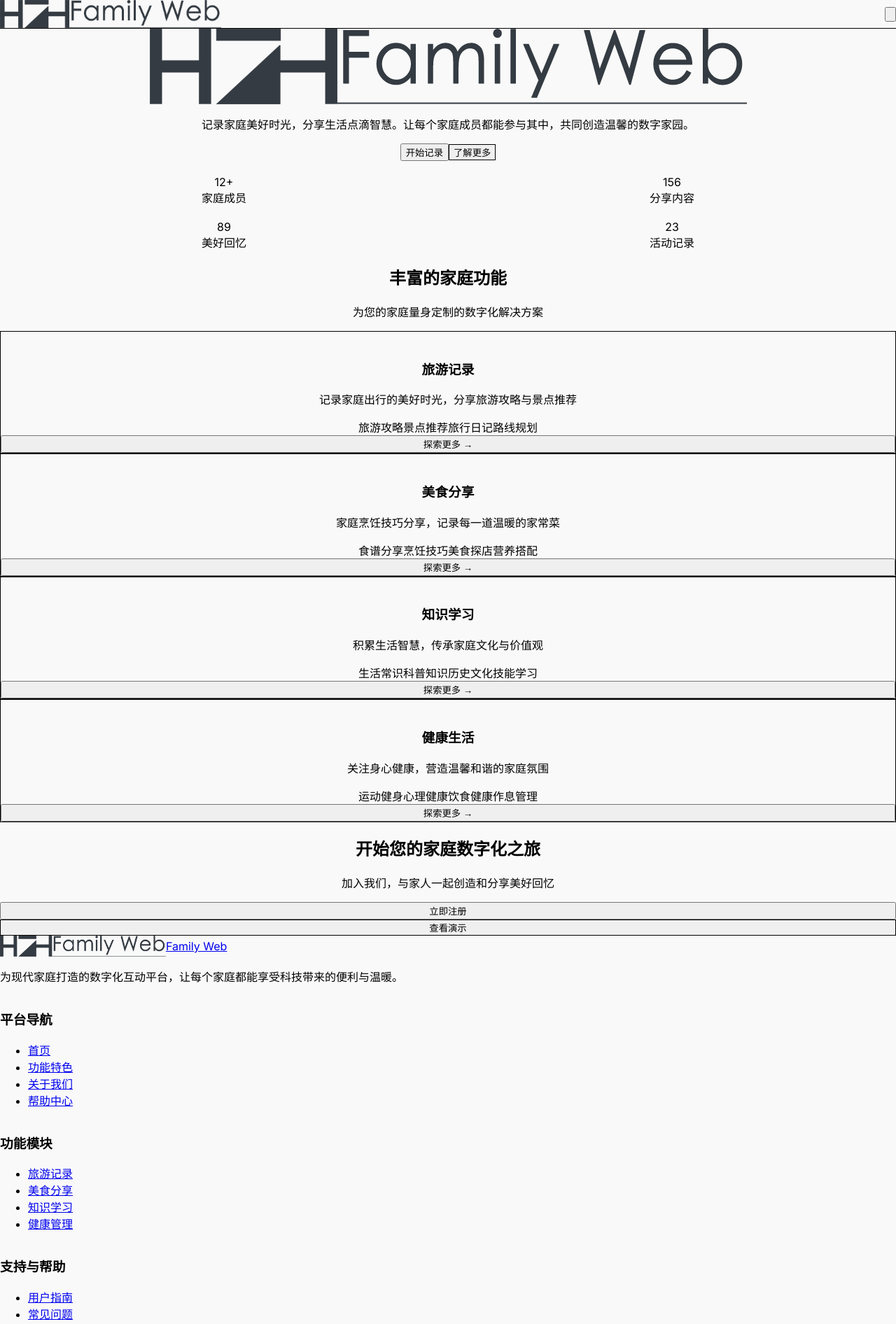
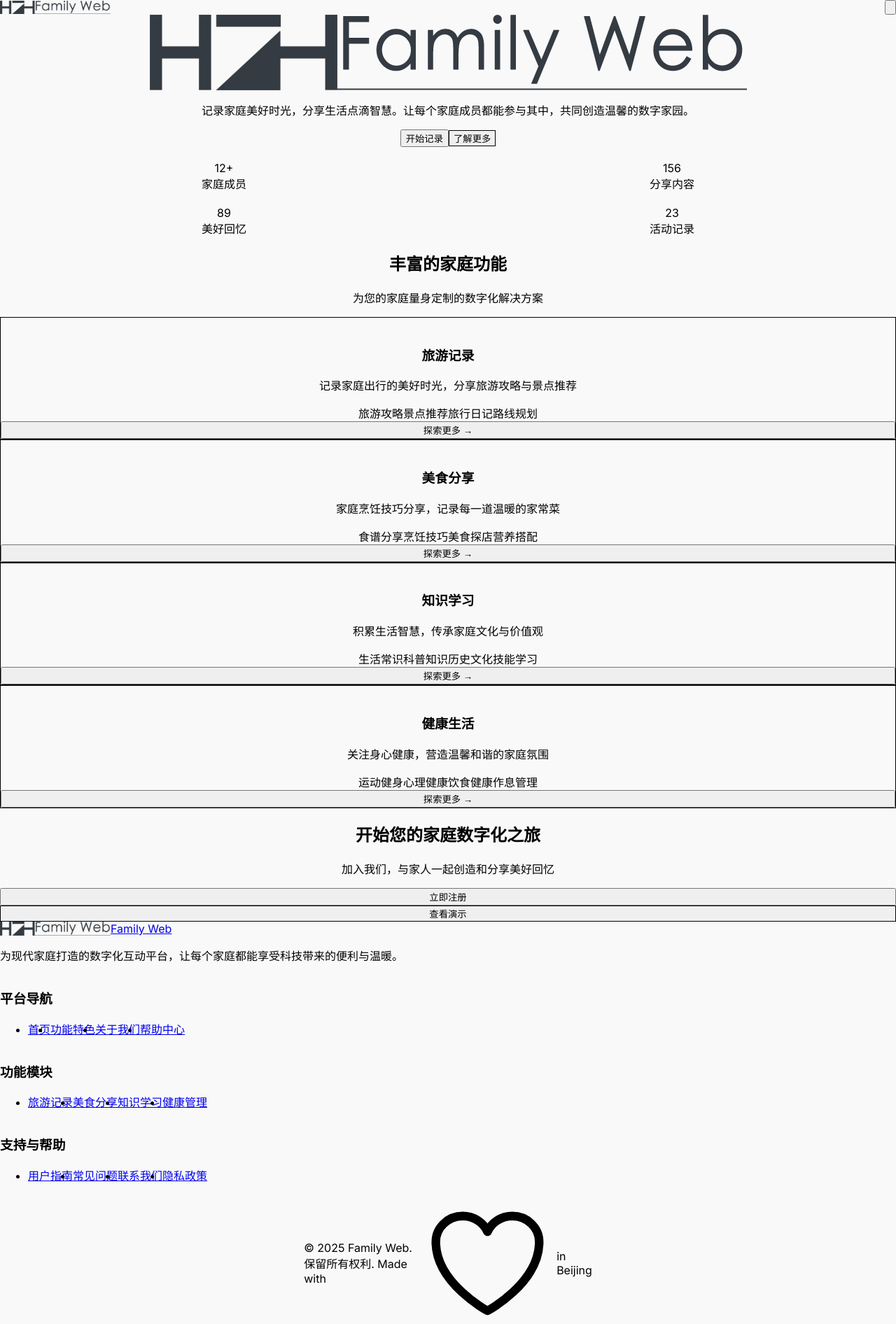
Before and after one commit to HYH761/Familyweb, a Next.js app in the folder family-platform/: page / in a window 1280 px wide. Shown: the top 1892 px of the page at 70% size. Built offline with nearby package versions, Linux system fonts and the light colour scheme.

Commit message:
UI优化：1.移除所有分割线 2.调整Logo大小 3.使导航链接水平排列

```diff
--- a/family-platform/src/components/Footer.tsx
+++ b/family-platform/src/components/Footer.tsx
@@ -38,9 +38,9 @@ export default function Footer() {
               <Image
                 src="/images/logo-hq.png"
                 alt="Family Web Platform Logo"
-                width={120}
-                height={30}
-                className="h-8 w-auto object-contain"
+                width={88}
+                height={20}
+                className="h-5 w-auto object-contain"
                 unoptimized
               />
               <span className="text-xl font-bold">Family Web</span>
@@ -56,7 +56,7 @@ export default function Footer() {
               {/* 平台链接 */}
               <div>
                 <h3 className="text-lg font-semibold mb-4">平台导航</h3>
-                <ul className="space-y-2">
+                <ul className="flex flex-wrap gap-3">
                   {footerLinks.platform.map((link) => (
                     <li key={link.href}>
                       <Link
@@ -73,7 +73,7 @@ export default function Footer() {
               {/* 功能模块 */}
               <div>
                 <h3 className="text-lg font-semibold mb-4">功能模块</h3>
-                <ul className="space-y-2">
+                <ul className="flex flex-wrap gap-3">
                   {footerLinks.features.map((link) => (
                     <li key={link.href}>
                       <Link
@@ -90,7 +90,7 @@ export default function Footer() {
               {/* 支持与帮助 */}
               <div>
                 <h3 className="text-lg font-semibold mb-4">支持与帮助</h3>
-                <ul className="space-y-2">
+                <ul className="flex flex-wrap gap-3">
                   {footerLinks.support.map((link) => (
                     <li key={link.href}>
                       <Link
@@ -107,8 +107,8 @@ export default function Footer() {
           </div>
         </div>
 
-        {/* 分隔线 */}
-        <div className="border-t border-neutral-800 mt-12 pt-8">
+        {/* 版权信息区域 */}
+        <div className="mt-12 pt-4">
           <div className="flex flex-col sm:flex-row justify-between items-center">
             {/* 版权信息 */}
             <div className="flex items-center space-x-1 text-sm text-neutral-400">
--- a/family-platform/src/components/Navbar.tsx
+++ b/family-platform/src/components/Navbar.tsx
@@ -23,7 +23,7 @@ export default function Navbar() {
   ]
 
   return (
-    <nav className="bg-white shadow-lg border-b border-neutral-200">
+    <nav className="bg-white shadow-lg">
       <div className="container mx-auto px-4">
         <div className="flex justify-between items-center h-16">
           {/* Logo */}
@@ -31,9 +31,9 @@ export default function Navbar() {
             <Image
               src="/images/logo-hq.png"
               alt="Family Web Platform Logo"
-              width={176}
-              height={40}
-              className="h-10 w-auto object-contain"
+              width={88}
+              height={20}
+              className="h-5 w-auto object-contain"
               priority
               unoptimized
             />
@@ -88,7 +88,7 @@ export default function Navbar() {
 
         {/* 移动端菜单 */}
         {isMenuOpen && (
-          <div className="lg:hidden border-t border-neutral-200 bg-white">
+          <div className="lg:hidden bg-white">
             <div className="px-2 pt-2 pb-3 space-y-1">
               {navigationItems.map((item) => (
                 <Link
@@ -101,8 +101,6 @@ export default function Navbar() {
                   <span>{item.label}</span>
                 </Link>
               ))}
-
-              <hr className="my-3 border-neutral-200" />
 
               <Link
                 href="/login"
--- a/family-platform/src/components/ui/Card.tsx
+++ b/family-platform/src/components/ui/Card.tsx
@@ -50,7 +50,7 @@ interface CardHeaderProps {
 
 export function CardHeader({ children, className }: CardHeaderProps) {
   return (
-    <div className={clsx('px-6 py-4 border-b border-neutral-100', className)}>
+    <div className={clsx('px-6 py-4', className)}>
       {children}
     </div>
   )
@@ -76,7 +76,7 @@ interface CardFooterProps {
 
 export function CardFooter({ children, className }: CardFooterProps) {
   return (
-    <div className={clsx('px-6 py-4 border-t border-neutral-100', className)}>
+    <div className={clsx('px-6 py-4', className)}>
       {children}
     </div>
   )
```
